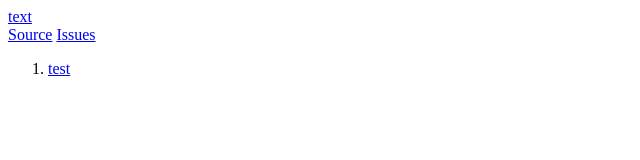
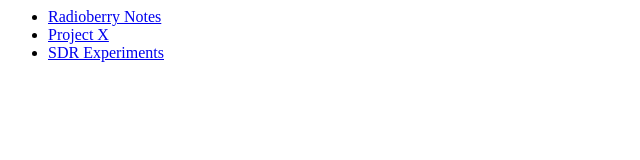
Before and after one commit to pa3gsb/pa3gsb.github.io, a plain HTML site: page index.html in a window 1280 px wide. Shown: the whole page, without its empty margins (0-640 px from the left). Drawn offline with Linux system fonts and the light colour scheme.

Commit message:
Update index.html

```diff
--- a/index.html
+++ b/index.html
@@ -1,29 +1,5 @@
-<!doctype html>
-<html lang="en">
-<head>
-<meta charset="utf-8">
-<meta name="viewport" content="width=device-width, initial-scale=1.0">
-<meta http-equiv="X-UA-Compatible" content="IE=edge">
-<meta name="description" content="Notes on the QMTECH ZYNQ XC7Z020 starter kit">
-<link rel="canonical" href="https://pa3gsb.github.io/qmtech-xc7z020-notes/">
-<!--<link rel="stylesheet" href="/css/main.css"> -->
-<title>Radioberry</title>
-</head>
-<body>
-<header>
-<div>
-<a href="/link/">text</a>
-</div>
-<div>
-<a href="https://github.com/pa3gsb/Radioberry-2.x/tree/main">Source</a>
-<a href="https://github.com/pa3gsb/Radioberry-2.x/issues">Issues</a>
-</div>
-</header>
-<article>
-<ol type="1">
-<li><a href="/url">test</a></li>
-
-</ol>
-</article>
-</body>
-</html>
+<ul>
+  <li><a href="https://pa3gsb.github.io/radioberry-notes/">Radioberry Notes</a></li>
+  <li><a href="https://pa3gsb.github.io/project-x/">Project X</a></li>
+  <li><a href="https://pa3gsb.github.io/sdr-experiments/">SDR Experiments</a></li>
+</ul>
```
